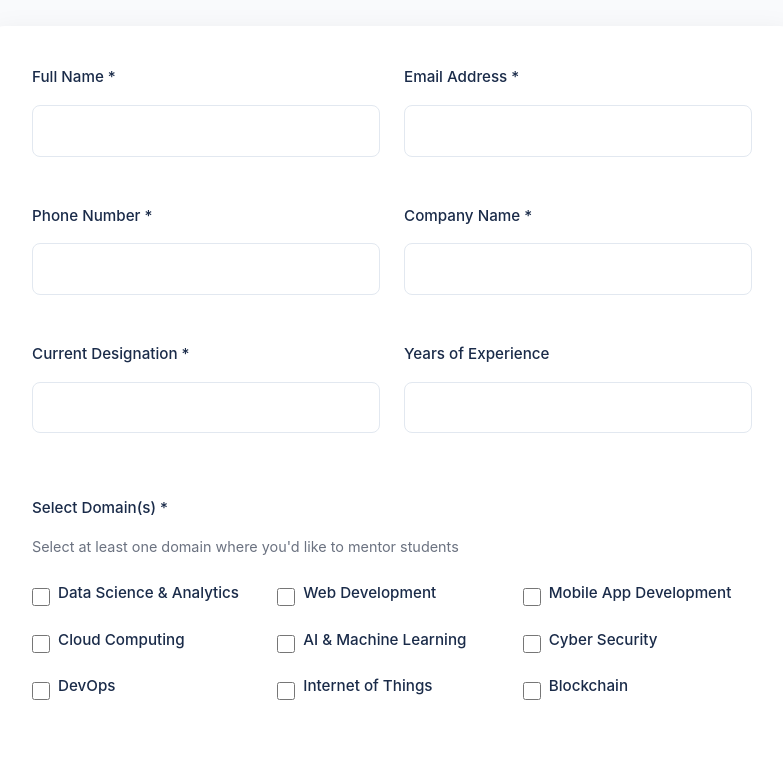
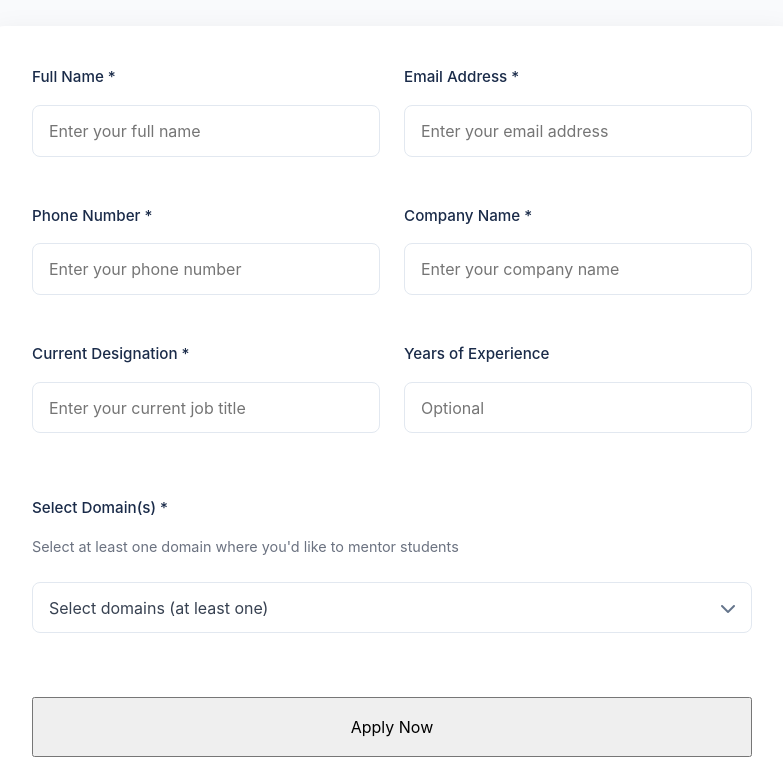
Before and after one commit to rahula320/edtech-website, a React (Create React App) app in the folder client/: page /careers in a window 1280 px wide. Shown: the part 1156-1940 px from the top of the page, without its empty margins (248-1031 px from the left). Built offline with nearby package versions, Linux system fonts and the light colour scheme.

Commit message:
Update mentor application form with dropdown menu for domains

```diff
--- a/client/src/pages/Careers.css
+++ b/client/src/pages/Careers.css
@@ -190,7 +190,7 @@
   margin-top: 0.25rem;
 }
 
-/* Domains section */
+/* Update domains section styles for dropdown */
 .domains-group {
   margin-top: 1rem;
 }
@@ -201,29 +201,92 @@
   margin-bottom: 1rem;
 }
 
-.domains-grid {
-  display: grid;
-  grid-template-columns: repeat(auto-fill, minmax(200px, 1fr));
-  gap: 1rem;
-  margin-bottom: 1rem;
+/* Dropdown styles */
+.domains-dropdown-container {
+  position: relative;
+  width: 100%;
 }
 
-.domain-checkbox {
+.domains-dropdown-header {
+  display: flex;
+  justify-content: space-between;
+  align-items: center;
+  padding: 0.8rem 1rem;
+  background-color: white;
+  border: 1px solid #e2e8f0;
+  border-radius: 8px;
+  cursor: pointer;
+  transition: all 0.3s ease;
+}
+
+.domains-dropdown-header:hover {
+  border-color: #cbd5e0;
+}
+
+.domains-dropdown-header.error {
+  border-color: #ef4444;
+  background-color: #fef2f2;
+}
+
+.domains-dropdown-header i {
+  color: #64748b;
+  transition: transform 0.3s ease;
+}
+
+.domains-dropdown-list {
+  position: absolute;
+  top: calc(100% + 5px);
+  left: 0;
+  width: 100%;
+  max-height: 250px;
+  overflow-y: auto;
+  background-color: white;
+  border: 1px solid #e2e8f0;
+  border-radius: 8px;
+  box-shadow: 0 10px 25px rgba(0, 0, 0, 0.1);
+  z-index: 10;
+  animation: fadeIn 0.2s ease-out forwards;
+}
+
+@keyframes fadeIn {
+  from {
+    opacity: 0;
+    transform: translateY(-10px);
+  }
+  to {
+    opacity: 1;
+    transform: translateY(0);
+  }
+}
+
+.domain-option {
   display: flex;
   align-items: center;
-  gap: 0.5rem;
+  gap: 0.75rem;
+  padding: 0.75rem 1rem;
+  cursor: pointer;
+  transition: background-color 0.2s ease;
 }
 
-.domain-checkbox input[type="checkbox"] {
-  width: 18px;
-  height: 18px;
-  accent-color: #2563eb;
-  cursor: pointer;
+.domain-option:hover {
+  background-color: #f8fafc;
 }
 
-.domain-checkbox label {
-  font-weight: 400;
-  cursor: pointer;
+.domain-option.selected {
+  background-color: #f0f9ff;
+}
+
+.domain-option i {
+  font-size: 1.1rem;
+  color: #64748b;
+}
+
+.domain-option.selected i {
+  color: #2563eb;
+}
+
+.domain-option span {
+  flex: 1;
 }
 
 .domains-error {
@@ -338,8 +401,8 @@
     gap: 1rem;
   }
 
-  .domains-grid {
-    grid-template-columns: repeat(auto-fill, minmax(150px, 1fr));
+  .domains-dropdown-list {
+    max-height: 200px;
   }
 }
 
@@ -348,8 +411,14 @@
     padding: 1.2rem;
   }
 
-  .domains-grid {
-    grid-template-columns: 1fr;
+  .domains-dropdown-header {
+    padding: 0.7rem 0.8rem;
+    font-size: 0.9rem;
+  }
+
+  .domain-option {
+    padding: 0.7rem 0.8rem;
+    font-size: 0.9rem;
   }
 }
 
--- a/client/src/pages/Careers.js
+++ b/client/src/pages/Careers.js
@@ -1,4 +1,4 @@
-import React, { useState } from 'react';
+import React, { useState, useRef, useEffect } from 'react';
 import './Careers.css';
 
 function Careers() {
@@ -13,24 +13,45 @@ function Careers() {
     domains: []
   });
 
+  // Dropdown state
+  const [isDropdownOpen, setIsDropdownOpen] = useState(false);
+  const dropdownRef = useRef(null);
+
   // Popup state
   const [showPopup, setShowPopup] = useState(false);
 
   // Form errors
   const [errors, setErrors] = useState({});
 
-  // Domain options
+  // Domain options - updated to match all programs
   const domainOptions = [
     { id: 'data-science', label: 'Data Science & Analytics' },
-    { id: 'web-dev', label: 'Web Development' },
-    { id: 'mobile-dev', label: 'Mobile App Development' },
-    { id: 'cloud', label: 'Cloud Computing' },
-    { id: 'ai-ml', label: 'AI & Machine Learning' },
+    { id: 'artificial-intelligence', label: 'Artificial Intelligence' },
+    { id: 'machine-learning', label: 'Machine Learning with Python' },
+    { id: 'cloud-computing', label: 'Cloud Computing' },
+    { id: 'web-development', label: 'Web Development' },
     { id: 'cyber-security', label: 'Cyber Security' },
     { id: 'devops', label: 'DevOps' },
-    { id: 'iot', label: 'Internet of Things' },
-    { id: 'blockchain', label: 'Blockchain' }
+    { id: 'android-development', label: 'Android Development' },
+    { id: 'ios-development', label: 'iOS Development' },
+    { id: 'embedded-systems', label: 'Embedded Systems' },
+    { id: 'iot', label: 'Internet of Things (IoT)' },
+    { id: 'autocad', label: 'AutoCAD Designing' }
   ];
+
+  // Handle click outside dropdown
+  useEffect(() => {
+    function handleClickOutside(event) {
+      if (dropdownRef.current && !dropdownRef.current.contains(event.target)) {
+        setIsDropdownOpen(false);
+      }
+    }
+
+    document.addEventListener('mousedown', handleClickOutside);
+    return () => {
+      document.removeEventListener('mousedown', handleClickOutside);
+    };
+  }, []);
 
   // Handle input changes
   const handleInputChange = (e) => {
@@ -49,28 +70,42 @@ function Careers() {
     }
   };
 
-  // Handle domain checkbox changes
-  const handleDomainChange = (e) => {
-    const { value, checked } = e.target;
-
-    if (checked) {
+  // Toggle domain selection
+  const toggleDomain = (domainId) => {
+    if (formData.domains.includes(domainId)) {
       setFormData({
         ...formData,
-        domains: [...formData.domains, value]
+        domains: formData.domains.filter(d => d !== domainId)
       });
     } else {
       setFormData({
         ...formData,
-        domains: formData.domains.filter(domain => domain !== value)
+        domains: [...formData.domains, domainId]
       });
-    }
 
       // Clear domain error if at least one is selected
-    if (errors.domains && checked) {
+      if (errors.domains) {
         setErrors({
           ...errors,
           domains: undefined
         });
+      }
+    }
+  };
+
+  // Toggle dropdown
+  const toggleDropdown = () => {
+    setIsDropdownOpen(!isDropdownOpen);
+  };
+
+  // Get selected domains text
+  const getSelectedDomainsText = () => {
+    if (formData.domains.length === 0) {
+      return 'Select domains (at least one)';
+    } else if (formData.domains.length === 1) {
+      return domainOptions.find(d => d.id === formData.domains[0]).label;
+    } else {
+      return `${formData.domains.length} domains selected`;
     }
   };
 
@@ -112,7 +147,7 @@ function Careers() {
     // Show success popup
     setShowPopup(true);
 
-    // Reset form after 2 seconds
+    // Reset form after 3 seconds
     setTimeout(() => {
       setShowPopup(false);
       setFormData({
@@ -188,6 +223,7 @@ function Careers() {
                     value={formData.name}
                     onChange={handleInputChange}
                     className={errors.name ? 'error' : ''}
+                    placeholder="Enter your full name"
                   />
                   {errors.name && <span className="error-message">{errors.name}</span>}
                 </div>
@@ -201,6 +237,7 @@ function Careers() {
                     value={formData.email}
                     onChange={handleInputChange}
                     className={errors.email ? 'error' : ''}
+                    placeholder="Enter your email address"
                   />
                   {errors.email && <span className="error-message">{errors.email}</span>}
                 </div>
@@ -216,6 +253,7 @@ function Careers() {
                     value={formData.phone}
                     onChange={handleInputChange}
                     className={errors.phone ? 'error' : ''}
+                    placeholder="Enter your phone number"
                   />
                   {errors.phone && <span className="error-message">{errors.phone}</span>}
                 </div>
@@ -229,6 +267,7 @@ function Careers() {
                     value={formData.company}
                     onChange={handleInputChange}
                     className={errors.company ? 'error' : ''}
+                    placeholder="Enter your company name"
                   />
                   {errors.company && <span className="error-message">{errors.company}</span>}
                 </div>
@@ -244,6 +283,7 @@ function Careers() {
                     value={formData.designation}
                     onChange={handleInputChange}
                     className={errors.designation ? 'error' : ''}
+                    placeholder="Enter your current job title"
                   />
                   {errors.designation && <span className="error-message">{errors.designation}</span>}
                 </div>
@@ -257,6 +297,7 @@ function Careers() {
                     min="0"
                     value={formData.experience}
                     onChange={handleInputChange}
+                    placeholder="Optional"
                   />
                 </div>
               </div>
@@ -265,20 +306,33 @@ function Careers() {
                 <label>Select Domain(s) *</label>
                 <p className="domains-hint">Select at least one domain where you'd like to mentor students</p>
 
-                <div className="domains-grid">
+                <div className="domains-dropdown-container" ref={dropdownRef}>
+                  <div
+                    className={`domains-dropdown-header ${errors.domains ? 'error' : ''}`}
+                    onClick={toggleDropdown}
+                  >
+                    <span>{getSelectedDomainsText()}</span>
+                    <i className={`fas fa-chevron-${isDropdownOpen ? 'up' : 'down'}`}></i>
+                  </div>
+
+                  {isDropdownOpen && (
+                    <div className="domains-dropdown-list">
                       {domainOptions.map(domain => (
-                    <div className="domain-checkbox" key={domain.id}>
-                      <input
-                        type="checkbox"
-                        id={domain.id}
-                        name="domains"
-                        value={domain.id}
-                        checked={formData.domains.includes(domain.id)}
-                        onChange={handleDomainChange}
-                      />
-                      <label htmlFor={domain.id}>{domain.label}</label>
+                        <div
+                          key={domain.id}
+                          className={`domain-option ${formData.domains.includes(domain.id) ? 'selected' : ''}`}
+                          onClick={() => toggleDomain(domain.id)}
+                        >
+                          {formData.domains.includes(domain.id) ? (
+                            <i className="fas fa-check-square"></i>
+                          ) : (
+                            <i className="far fa-square"></i>
+                          )}
+                          <span>{domain.label}</span>
                         </div>
                       ))}
+                    </div>
+                  )}
                 </div>
                 {errors.domains && <span className="error-message domains-error">{errors.domains}</span>}
               </div>
```
Lines whose indentation alone changed are shown as unchanged.
